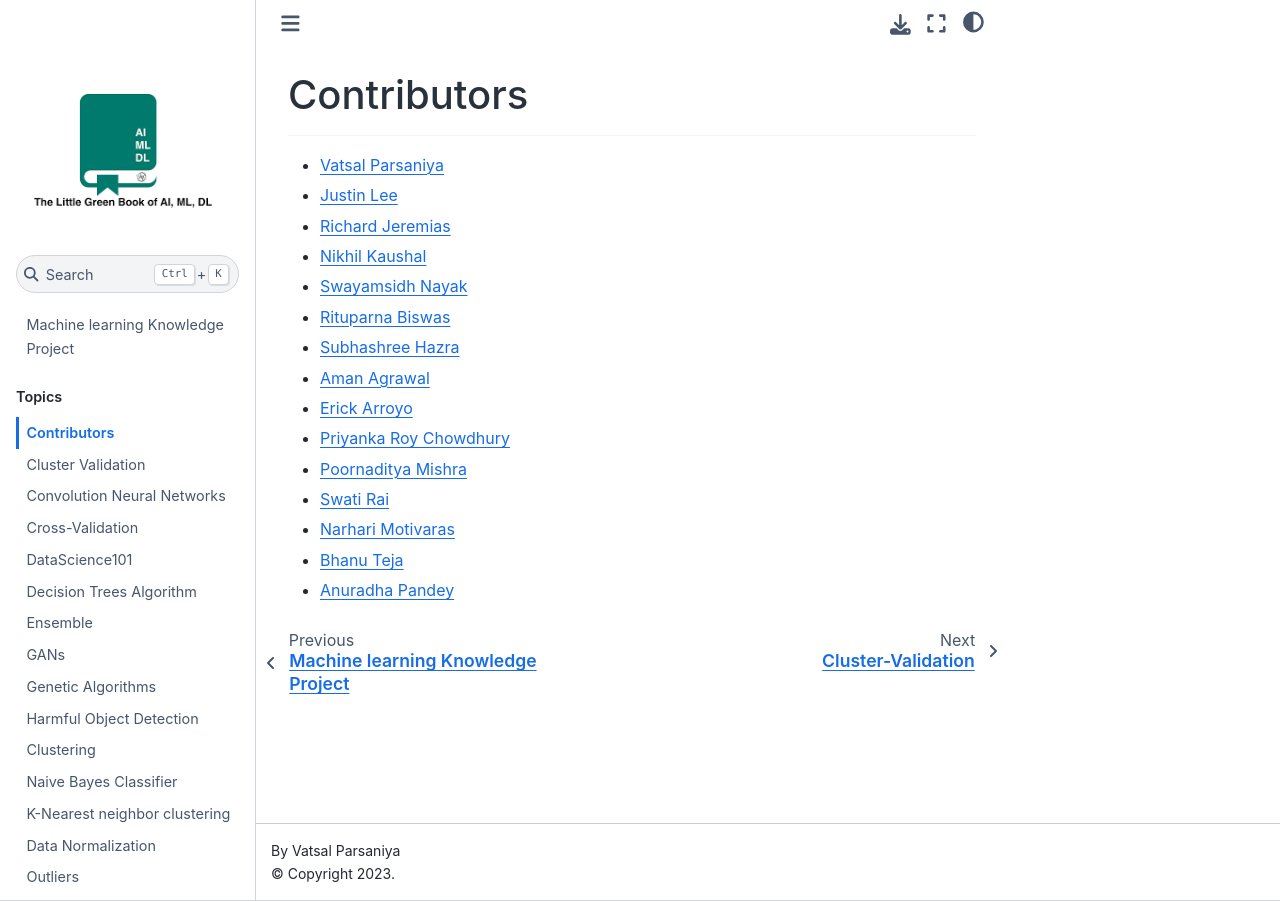
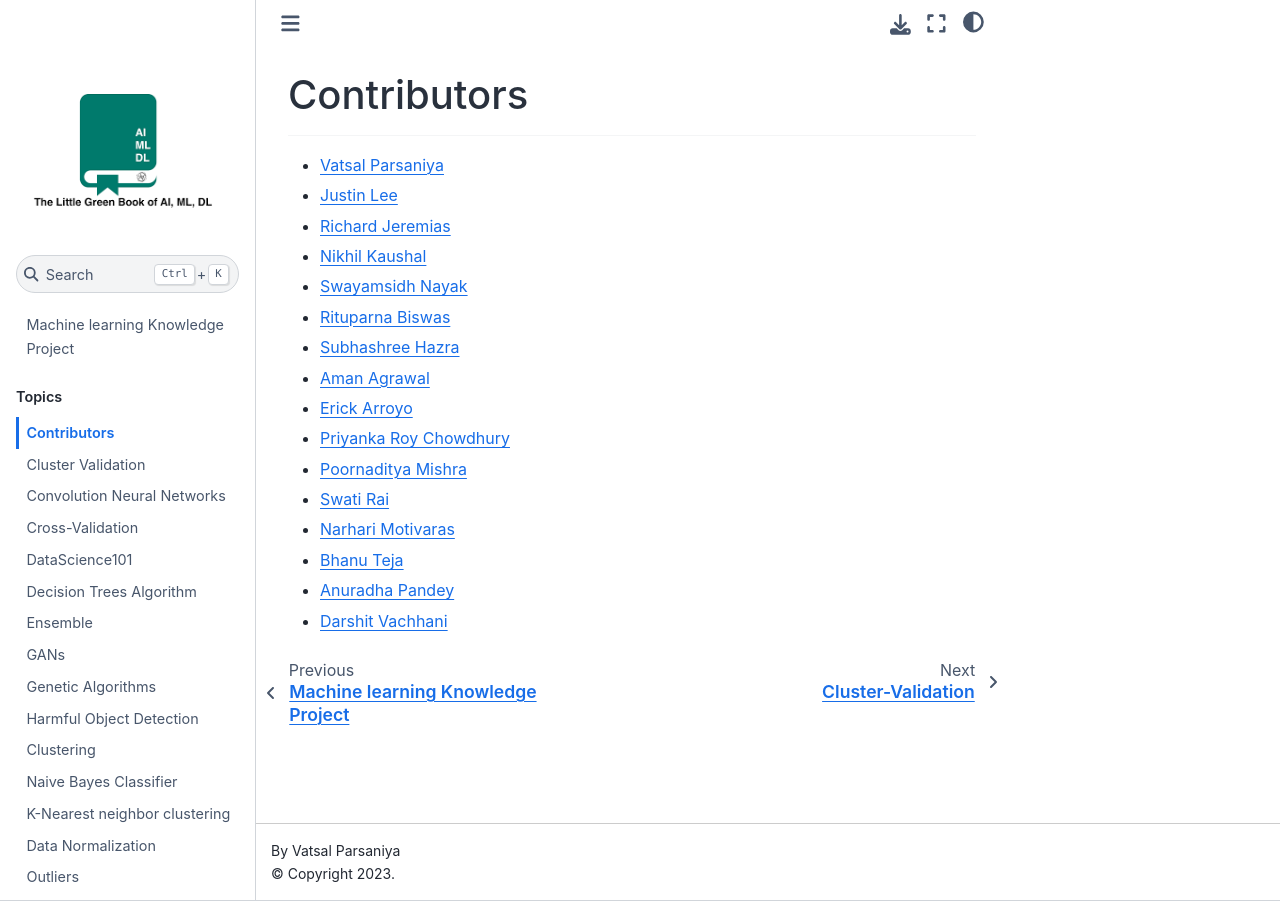
Before and after one commit to Vatsalparsaniya/ML_Knowledge, a Jupyter Book: the page built from Contributors.md, in a window 1280 px wide. Built offline with Jupyter Book 1.0.4 settings and Sphinx 7.4.7 and the Sphinx Book theme 1.1.4, drawn with Linux system fonts in a browser that asks for light colours.

Commit message:
Add my name

```diff
--- a/Contributors.md
+++ b/Contributors.md
@@ -16,3 +16,4 @@
 * [Narhari Motivaras](https://github.com/Narhari-motivaras)
 * [Bhanu Teja](https://github.com/bhanuteja2001)
 * [Anuradha Pandey](https://github.com/pandeyanuradha)
+* [Darshit Vachhani](https://github.com/darshitvachhani)
```
